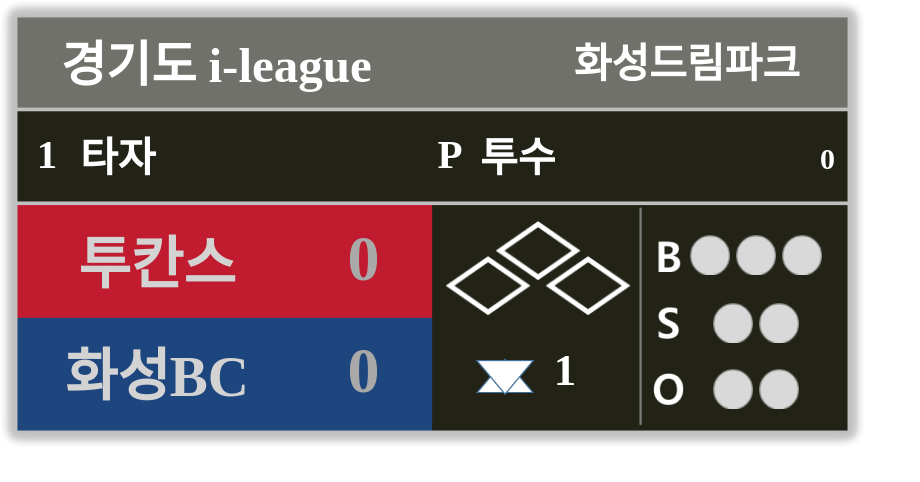
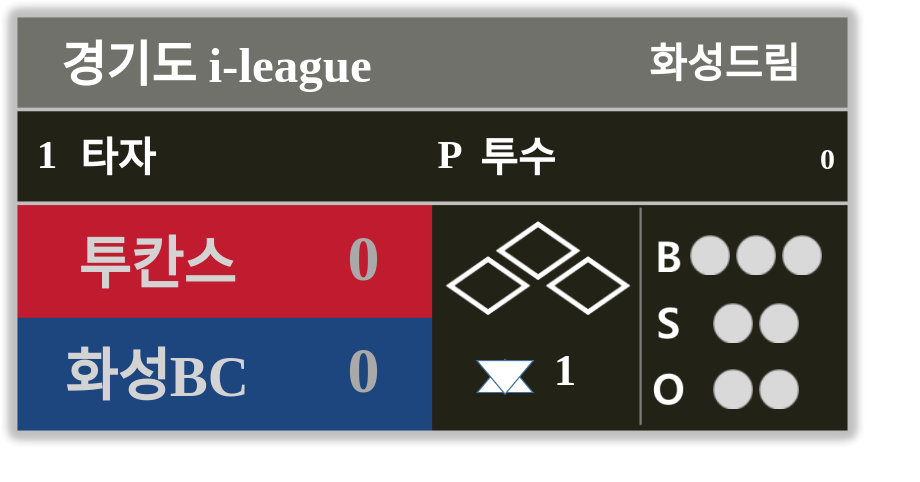
Before and after one commit to xenotech/Baseballrev1, a plain HTML site: page index.html in a window 1280 px wide. Shown: the whole page, without its empty margins (0-920 px from the left). Drawn offline with Linux system fonts and the light colour scheme.

Commit message:
경기장명 변경

```diff
--- a/index.html
+++ b/index.html
@@ -339,7 +339,7 @@
 	<img id="MainBoard" src="./ScoreBoardBase2.png"width=865 height=448/>
 
 	<div id="GameName-text"; onclick="ChangebatterMinus();">경기도 i-league</div>
-	<div id="GamePlace-text">화성드림파크</div>
+	<div id="GamePlace-text">화성드림</div>
 
 	<div id="BatterIndex-text"; onclick="Nextbatter();">1</div>
 	<div id="BatterName-text"; onclick="ChangebatterPlus();">타자</div>
```
